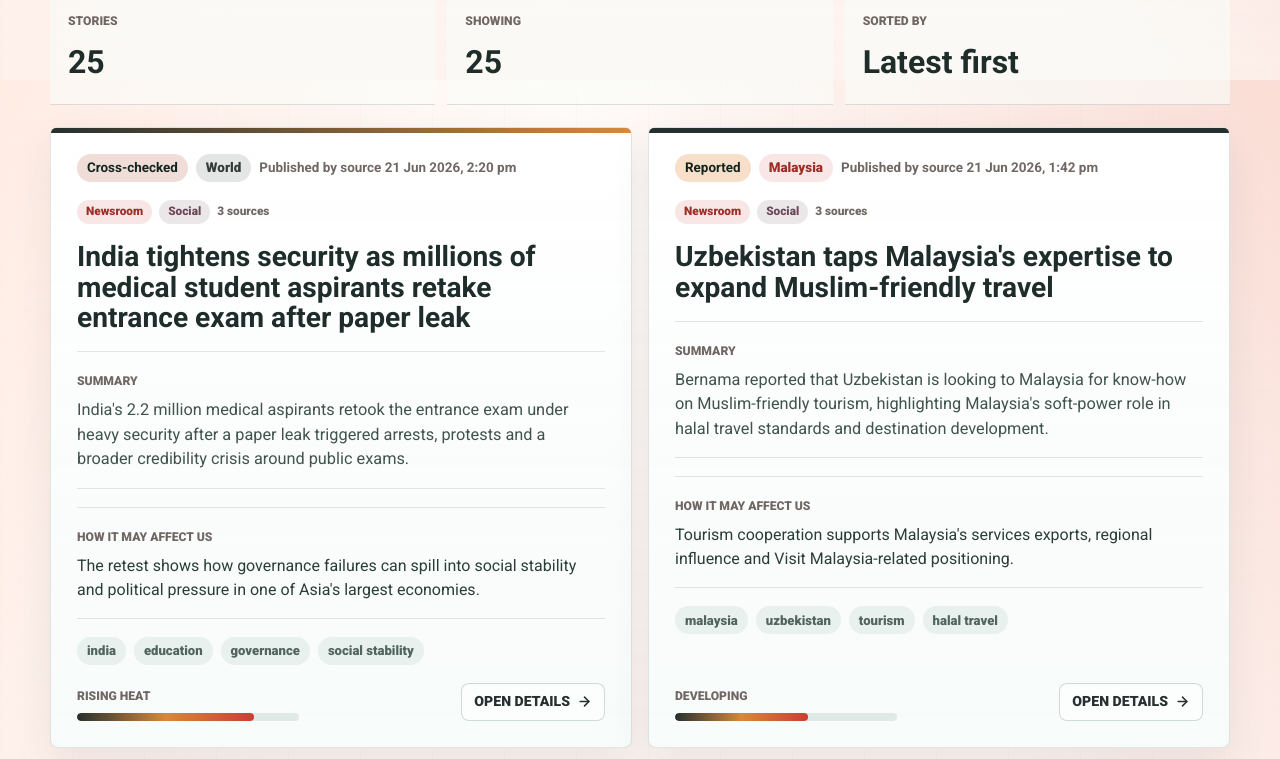
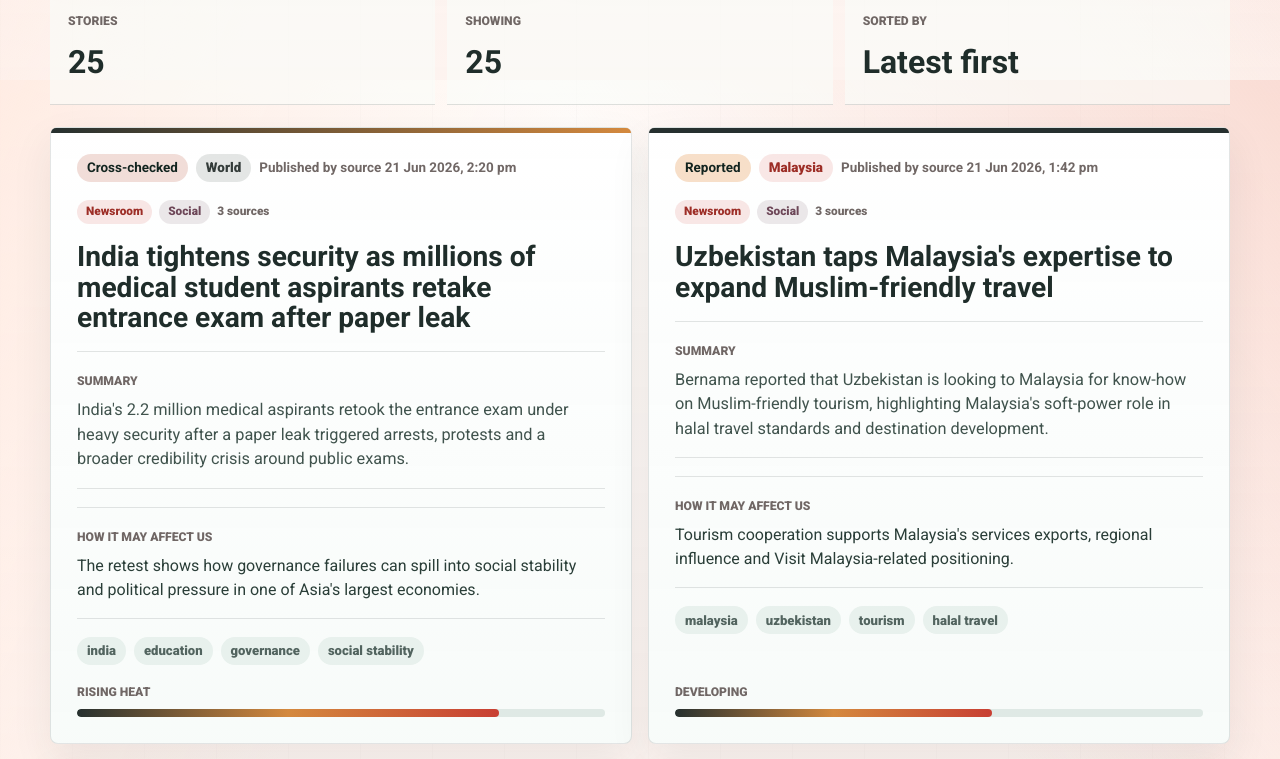
Before and after one commit to weikeat-gif/Daily-News, a React (Vite) app: page / in a window 1280 px wide. Shown: the part 720-1479 px from the top of the page. Built offline with nearby package versions, Linux system fonts and the light colour scheme.

Commit message:
Open story cards directly

```diff
--- a/src/App.tsx
+++ b/src/App.tsx
@@ -1,7 +1,6 @@
 import { useCallback, useEffect, useMemo, useState } from 'react'
 import {
   ArrowLeft,
-  ArrowRight,
   Bookmark,
   ExternalLink,
   Palette,
@@ -850,7 +849,19 @@ function StoryCard({
   const heatClass = importance >= 85 ? 'heat-hot' : importance >= 65 ? 'heat-warm' : 'heat-cool'
 
   return (
-    <article className={`story-card ${heatClass}`}>
+    <article
+      aria-label={`Open details for ${story.headline}`}
+      className={`story-card ${heatClass}`}
+      onClick={onOpen}
+      onKeyDown={(event) => {
+        if (event.key === 'Enter' || event.key === ' ') {
+          event.preventDefault()
+          onOpen()
+        }
+      }}
+      role="button"
+      tabIndex={0}
+    >
       <div className="story-meta">
         <span className={`confidence-pill ${confidenceTone[story.confidence]}`}>
           {confidenceLabels[story.confidence]}
@@ -888,10 +899,6 @@ function StoryCard({
             <i style={{ width: `${importance}%` }} />
           </div>
         </div>
-        <button className="details-button" onClick={onOpen} type="button">
-          Open details
-          <ArrowRight aria-hidden="true" size={15} strokeWidth={2.4} />
-        </button>
       </div>
     </article>
   )
--- a/src/styles.css
+++ b/src/styles.css
@@ -163,7 +163,6 @@ a,
 .theme-switcher,
 .search-mode-row,
 .source-row a,
-.details-button,
 .back-button,
 .status-refresh,
 .mini-action,
@@ -770,7 +769,6 @@ h1 {
 :root[data-theme="night"] .trend-chip,
 :root[data-theme="night"] .watch-chip button,
 :root[data-theme="night"] .status-refresh,
-:root[data-theme="night"] .details-button,
 :root[data-theme="night"] .back-button,
 :root[data-theme="night"] .source-row a {
   border-color: var(--button-border);
@@ -947,6 +945,7 @@ h1 {
   background:
     linear-gradient(180deg, rgba(255, 255, 255, 0.98), rgba(247, 251, 249, 0.94)),
     var(--paper);
+  cursor: pointer;
   box-shadow: 0 16px 42px rgba(35, 55, 51, 0.08);
   transition:
     border-color 160ms ease,
@@ -983,6 +982,14 @@ h1 {
   box-shadow: 0 22px 48px rgba(35, 55, 51, 0.12);
 }
 
+.story-card:focus-visible {
+  border-color: var(--button-border);
+  outline: none;
+  box-shadow:
+    0 0 0 3px color-mix(in srgb, var(--focus) 26%, transparent),
+    0 22px 48px rgba(35, 55, 51, 0.12);
+}
+
 .story-meta {
   display: flex;
   flex-wrap: wrap;
@@ -1178,9 +1185,8 @@ h1 {
 
 .story-footer {
   display: grid;
-  grid-template-columns: minmax(150px, 1fr) minmax(180px, 1.3fr);
-  gap: 18px;
-  align-items: end;
+  grid-template-columns: 1fr;
+  gap: 12px;
   margin-top: auto;
 }
 
@@ -1261,37 +1267,6 @@ h1 {
   font-weight: 800;
 }
 
-.details-button {
-  display: inline-flex;
-  min-height: 38px;
-  align-items: center;
-  justify-content: center;
-  gap: 7px;
-  justify-self: end;
-  align-self: end;
-  padding: 0 12px;
-  border: 1px solid var(--button-border);
-  border-radius: 8px;
-  background: var(--button-bg);
-  color: var(--button-text);
-  font-size: 0.88rem;
-  font-weight: 850;
-  text-transform: uppercase;
-  transition:
-    background 160ms ease,
-    color 160ms ease,
-    transform 160ms ease,
-    box-shadow 160ms ease;
-}
-
-.details-button:hover,
-.details-button:focus-visible {
-  background: linear-gradient(90deg, var(--button-hover-from), var(--button-hover-to));
-  color: var(--button-active-text);
-  transform: translateY(-1px);
-  box-shadow: 0 10px 20px rgba(200, 63, 51, 0.16);
-}
-
 .detail-page {
   position: relative;
   display: grid;
@@ -1576,10 +1551,6 @@ h1 {
     position: static;
   }
 
-  .details-button {
-    justify-self: start;
-  }
-
   .search-results-head {
     align-items: flex-start;
     flex-direction: column;
```
